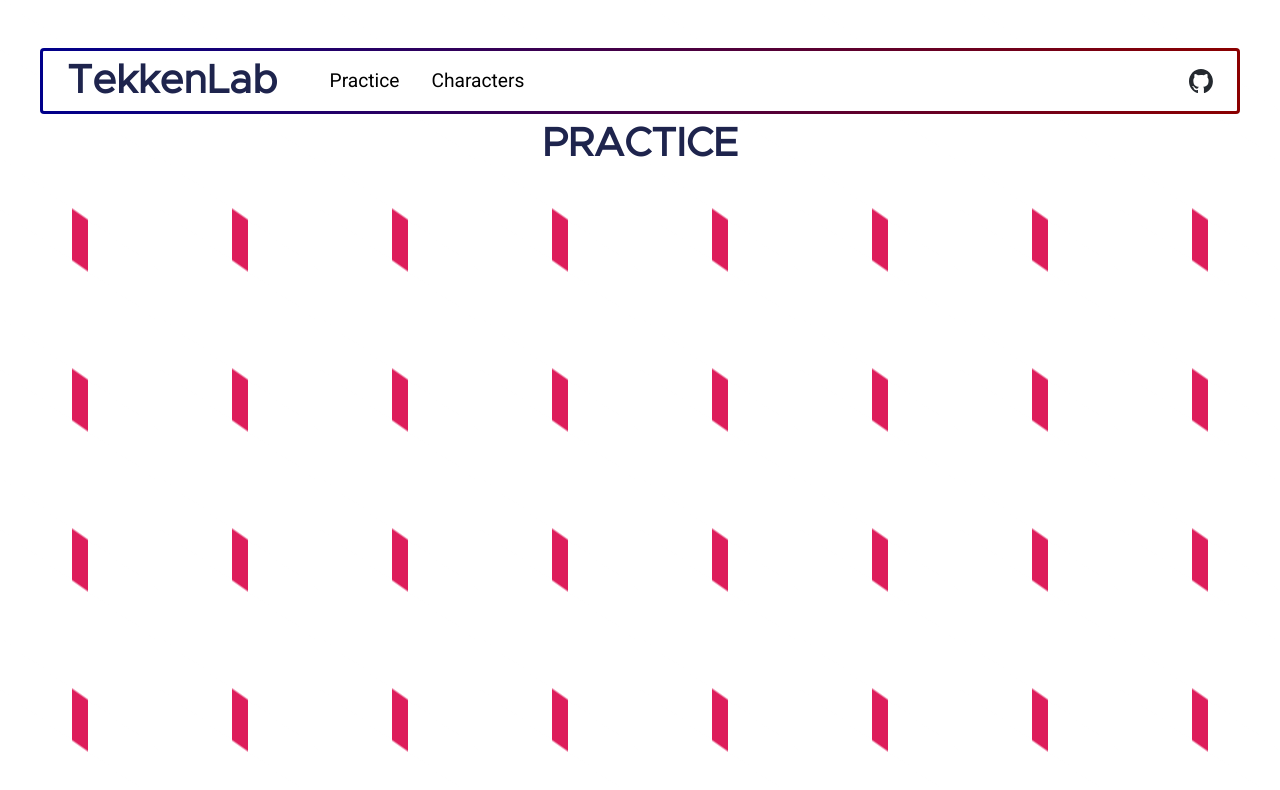
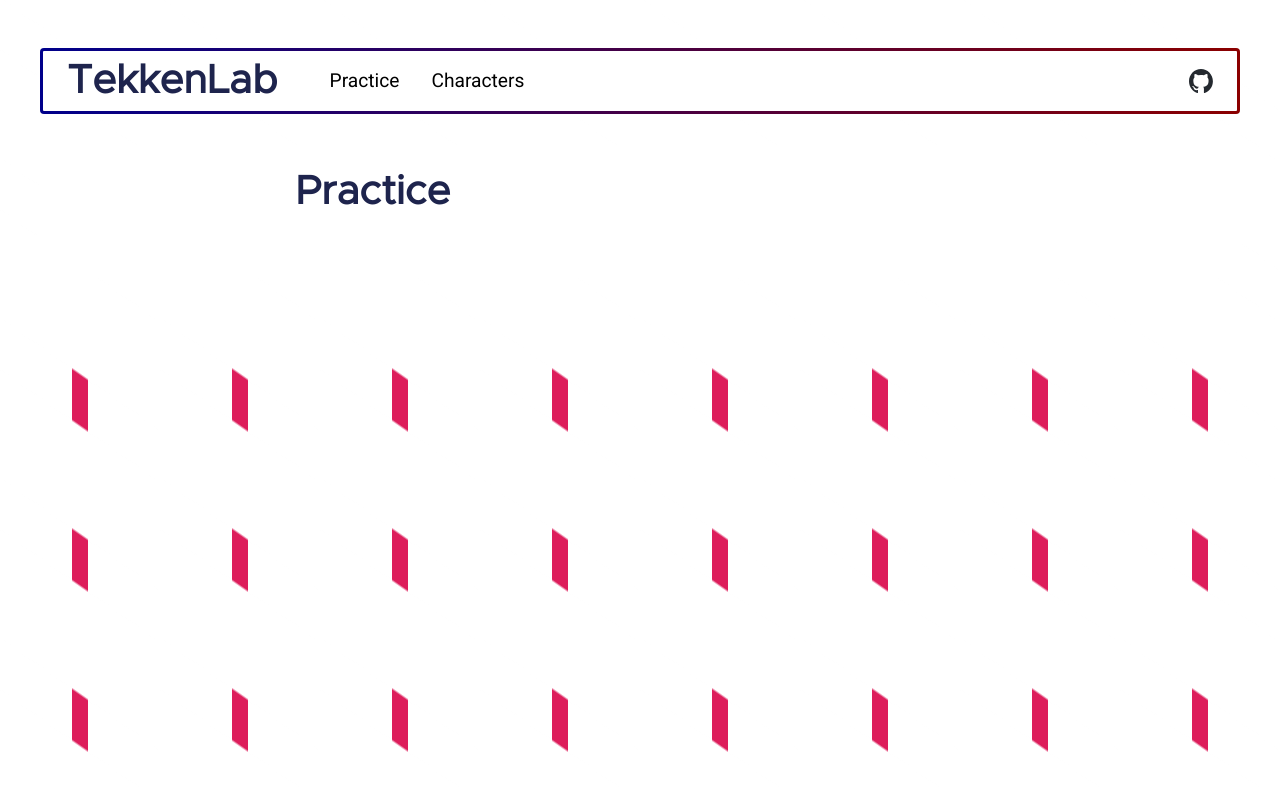
Before and after one commit to 0xZTD/tekken-lab, a React (Vite) app: page /tekkenLab/practice in a window 1280 px wide. Shown: the top 790 px of the page. Built offline with nearby package versions, Linux system fonts and the light colour scheme.

Commit message:
add: practice component

```diff
--- /dev/null
+++ b/src/components/practicePage/practice.jsx
@@ -0,0 +1,11 @@
+import "./practice.css";
+
+function Practice() {
+  return (
+    <main>
+      <h1>Practice</h1>
+    </main>
+  );
+}
+
+export default Practice;
--- a/src/main.jsx
+++ b/src/main.jsx
@@ -8,6 +8,7 @@
   redirect,
 } from "react-router-dom";
 import MainContent from "@components/mainContent/mainContent.jsx";
+import Practice from "@components/practicePage/practice.jsx";
 
 const router = createBrowserRouter([
   { path: "/", element: redirect("/tekkenLab") },
@@ -19,7 +20,7 @@
         path: "/tekkenLab",
         element: <MainContent />,
       },
-      { path: "/tekkenLab/practice", element: <h1>PRACTICE</h1> },
+      { path: "/tekkenLab/practice", element: <Practice /> },
       { path: "/tekkenLab/characters", element: <h1>Characters</h1> },
     ],
   },
```
Also changed, not shown: src/components/practicePage/practice.css (added).
